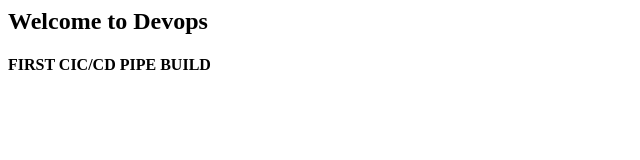
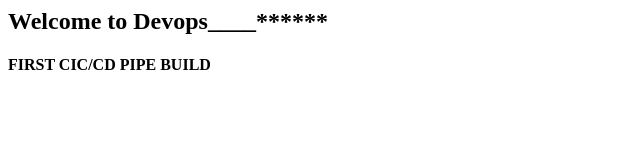
Before and after one commit to sriamu/devops_jenkins, a plain HTML site: page index.html in a window 1280 px wide. Shown: the full height of the page, 0-640 px from the left. Drawn offline with Linux system fonts and the light colour scheme.

Commit message:
chekcing pipeline map4

```diff
--- a/index.html
+++ b/index.html
@@ -1,4 +1,4 @@
 <html>
-	<h2>Welcome to Devops </h2>
+	<h2>Welcome to Devops____****** </h2>
 <body><h4>FIRST CIC/CD PIPE BUILD</h4> </body>
 </html>
```
